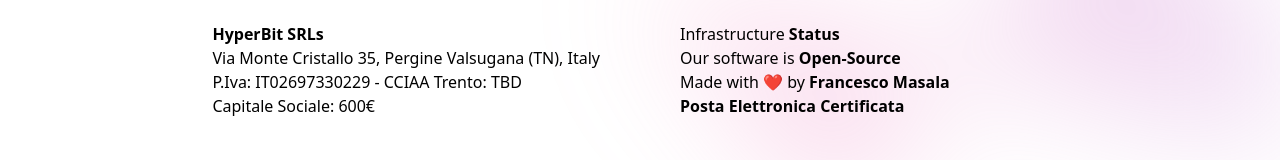
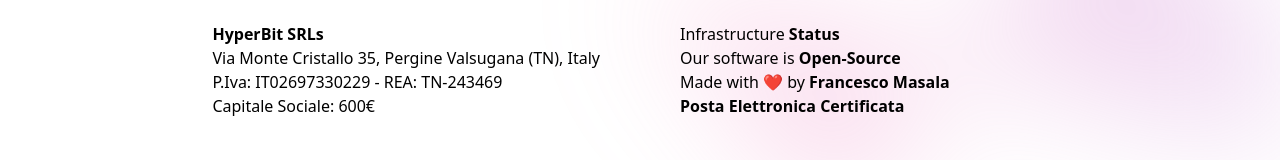
Before and after one commit to HyperBit-IT/Website, a Next.js app: page / in a window 1280 px wide. Shown: the part 710-870 px from the top of the page. Built offline with nearby package versions, Linux system fonts and the light colour scheme.

Commit message:
Updated CCIAA Registration number

```diff
--- a/pages/_snippets/footer.tsx
+++ b/pages/_snippets/footer.tsx
@@ -11,7 +11,7 @@
                             Via Monte Cristallo 35, Pergine Valsugana (TN), Italy
                         </p>
                         <p className="font-medium text-black sm:justify-center">
-                            P.Iva: IT02697330229 - CCIAA Trento: TBD
+                            P.Iva: IT02697330229 - REA: TN-243469
                         </p>
                         <p className="font-medium text-black sm:justify-center">
                             Capitale Sociale: 600€
```
